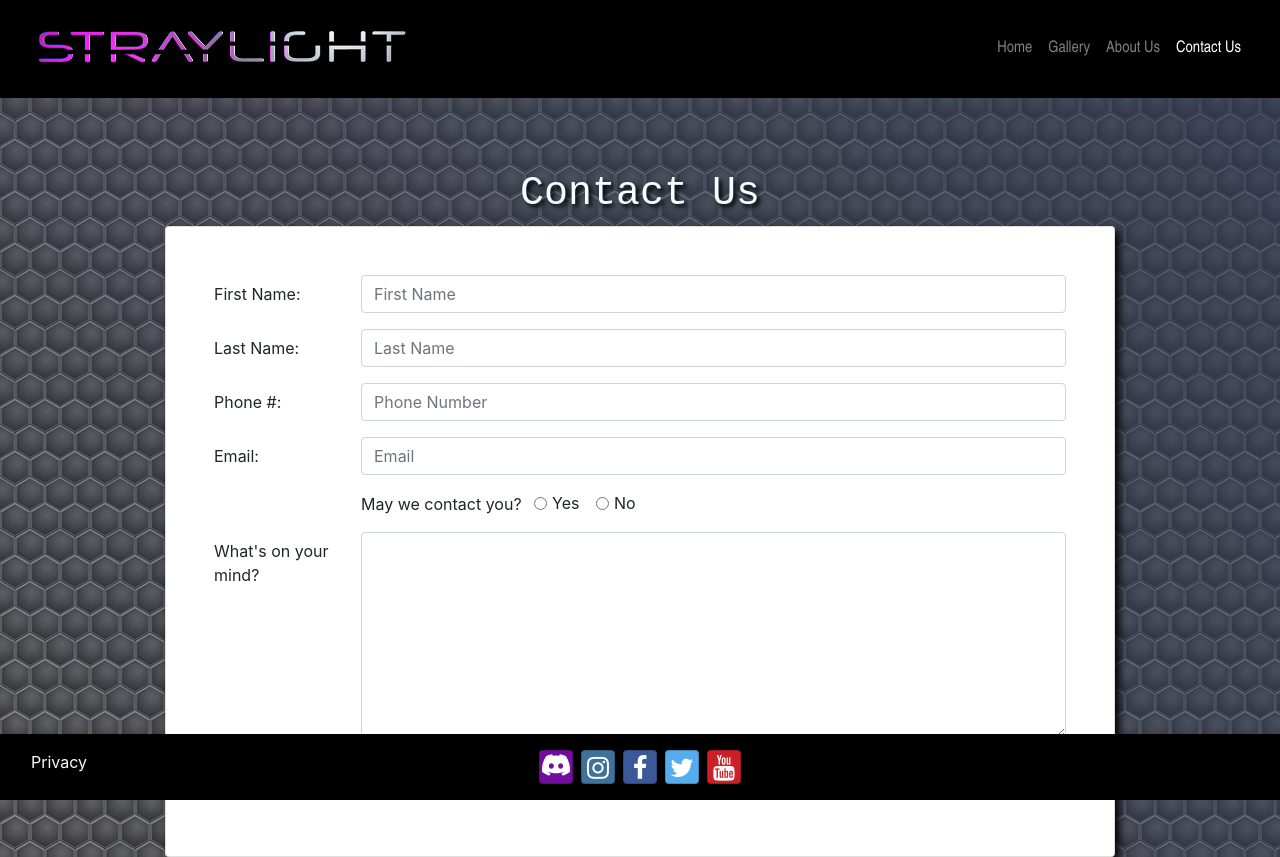
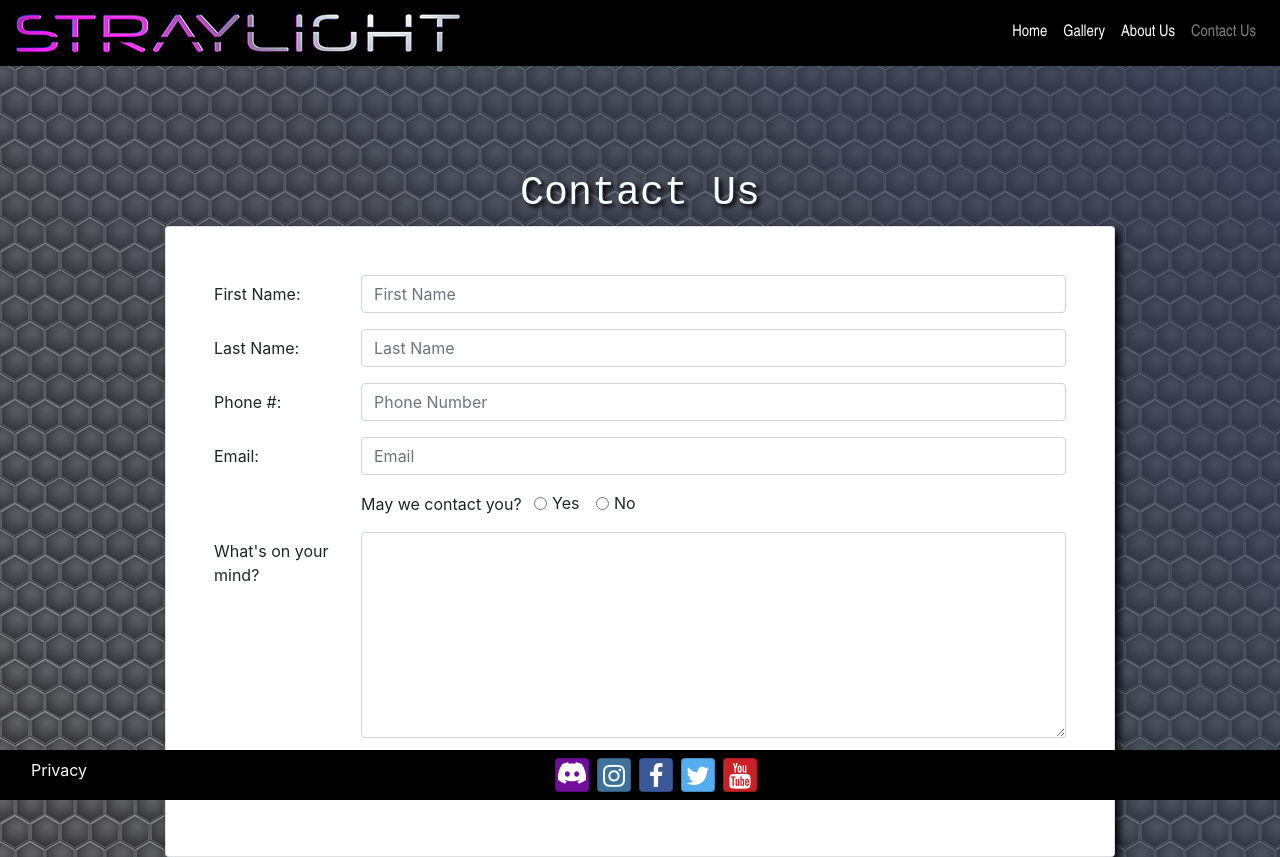
Before and after one commit to leojgan/portfolioPro1, a website: page contact.html in a window 1280 px wide. Drawn offline with nearby package versions, Linux system fonts and the light colour scheme; a web font is replaced by a local one.

Commit message:
fixed gallery page, other cosmetic tweaks

```diff
--- a/contact.html
+++ b/contact.html
@@ -21,19 +21,22 @@
     <body class="hex-bg">
         <header>
             <nav class="navbar navbar-expand-md navbar-dark fixed-top">
-                <div class="container-fluid">
-                    <a class="navbar-brand" href="index.html"><img src="img/logo_sm.png" alt="Straylight Logo" height="72" width="auto"/></a>
-                    <button class="navbar-toggler" type="button" data-toggle="collapse" data-target="#navbar">
-                        <span class="navbar-toggler-icon"></span>
-                    </button>
-                    <div class="collapse navbar-collapse" id="navbar">
-                        <ul class="navbar-nav text-nowrap ml-auto tenby-six">
-                            <li class="nav-item"><a class="nav-link" href="index.html">Home</a></li>
-                            <li class="nav-item"><a class="nav-link" href="gallery.html">Gallery</a></li>
-                            <li class="nav-item"><a class="nav-link" href="aboutus.html">About Us</a></li>
-                            <li class="nav-item active"><a class="nav-link" href="#">Contact Us</a></li>
-                        </ul>
-                    </div>
+                <!-- STRAYLIGHT Navbar Logo -->
+                <a class="navbar-brand" href="index.html">
+                    <img class="d-inline-block align-middle img-fluid" src="img/logo_nav.png" alt="Straylight Logo"/>
+                </a>
+                <!-- Menu Toggle Button -->
+                <button class="navbar-toggler" type="button" data-toggle="collapse" data-target="#navDropdown">
+                    <span class="navbar-toggler-icon"></span>
+                </button>
+                <!-- Dropdown / Site Navigation -->
+                <div id="navDropdown" class="collapse navbar-collapse">
+                    <ul class="navbar-nav text-nowrap ml-auto">
+                        <li class="nav-item active"><a class="nav-link" href="index.html">Home</a></li>
+                        <li class="nav-item active"><a class="nav-link" href="gallery.html">Gallery</a></li>
+                        <li class="nav-item active"><a class="nav-link" href="aboutus.html">About Us</a></li>
+                        <li class="nav-item"><a class="nav-link" href="#">Contact Us</a></li>
+                    </ul>
                 </div>
             </nav>
         </header>
@@ -41,7 +44,7 @@
         <div class="container">
             <div class="row">
                 <div class="col text" style="padding-top: 120px;">
-                    <h1>Contact Us</h1>
+                    <h1 class="storeHeader">Contact Us</h1>
                 </div>
             </div>
 
@@ -111,32 +114,32 @@
         </div>
 
         <footer class="fixed-bottom">
-            <div class="container-fluid">
+            <div class="container-fluid my-2">
                 <div class="row">
-                    <div class="col m-3">
+                    <div class="col mx-3">
                         <a class="text-decoration-none text-light tenby-six" role="button" href="privacy.html" data-toggle="modal" data-target="#privacyModal">Privacy</a>
                     </div>
                     <!-- SOCIAL MEDIA NAV LINKS -->
                     <div class="col d-flex justify-content-center">
-                        <a class="btn btn-social-icon btn-yahoo mx-1 my-3" href="http://discord.com/" target="_blank">
+                        <a class="btn btn-social-icon btn-yahoo mx-1" href="http://discord.com/" target="_blank">
                             <svg xmlns="http://www.w3.org/2000/svg" width="auto" height="28" fill="currentColor" class="bi bi-discord" viewBox="0 0 16 16">
                                 <path d="M13.545 2.907a13.227 13.227 0 0 0-3.257-1.011.05.05 0 0 0-.052.025c-.141.25-.297.577-.406.833a12.19 12.19 0 0 0-3.658 0 8.258 8.258 0 0 0-.412-.833.051.051 0 0 0-.052-.025c-1.125.194-2.22.534-3.257 1.011a.041.041 0 0 0-.021.018C.356 6.024-.213 9.047.066 12.032c.001.014.01.028.021.037a13.276 13.276 0 0 0 3.995 2.02.05.05 0 0 0 .056-.019c.308-.42.582-.863.818-1.329a.05.05 0 0 0-.01-.059.051.051 0 0 0-.018-.011 8.875 8.875 0 0 1-1.248-.595.05.05 0 0 1-.02-.066.051.051 0 0 1 .015-.019c.084-.063.168-.129.248-.195a.05.05 0 0 1 .051-.007c2.619 1.196 5.454 1.196 8.041 0a.052.052 0 0 1 .053.007c.08.066.164.132.248.195a.051.051 0 0 1-.004.085 8.254 8.254 0 0 1-1.249.594.05.05 0 0 0-.03.03.052.052 0 0 0 .003.041c.24.465.515.909.817 1.329a.05.05 0 0 0 .056.019 13.235 13.235 0 0 0 4.001-2.02.049.049 0 0 0 .021-.037c.334-3.451-.559-6.449-2.366-9.106a.034.034 0 0 0-.02-.019Zm-8.198 7.307c-.789 0-1.438-.724-1.438-1.612 0-.889.637-1.613 1.438-1.613.807 0 1.45.73 1.438 1.613 0 .888-.637 1.612-1.438 1.612Zm5.316 0c-.788 0-1.438-.724-1.438-1.612 0-.889.637-1.613 1.438-1.613.807 0 1.451.73 1.438 1.613 0 .888-.631 1.612-1.438 1.612Z"/>
                             </svg>
                         </a>
-                        <a class="btn btn-social-icon btn-instagram mx-1 my-3" href="http://instagram.com/" target="_blank">
+                        <a class="btn btn-social-icon btn-instagram mx-1" href="http://instagram.com/" target="_blank">
                             <i class="fa fa-instagram"></i>
                         </a>
-                        <a class="btn btn-social-icon btn-facebook mx-1 my-3" href="http://facebook.com/" target="_blank">
+                        <a class="btn btn-social-icon btn-facebook mx-1" href="http://facebook.com/" target="_blank">
                             <i class="fa fa-facebook"></i>
                         </a>
-                        <a class="btn btn-social-icon btn-twitter mx-1 my-3" href="http://twitter.com/" target="_blank">
+                        <a class="btn btn-social-icon btn-twitter mx-1" href="http://twitter.com/" target="_blank">
                             <i class="fa fa-twitter"></i>
                         </a>
-                        <a class="btn btn-social-icon btn-pinterest mx-1 my-3" href="http://youtube.com/" target="_blank">
+                        <a class="btn btn-social-icon btn-pinterest mx-1" href="http://youtube.com/" target="_blank">
                             <i class="fa fa-youtube"></i>
                         </a>
                     </div>
-                    <div class="col m-3">
+                    <div class="col">
                     </div>
                 </div>
             </div>
--- a/css/styles.scss
+++ b/css/styles.scss
@@ -39,13 +39,6 @@ footer {
 .grow { transition: all .2s ease-in-out; }
 
 .grow:hover { transform: scale(1.1); }
-
-h1, h3, h4 {
-    font-family: 'Bungee', 'Courier New', Courier, monospace;
-    color:azure;
-    text-align: center;
-    text-shadow: 3px 3px 4px black;
-}
 
 #hero{
     background-image: url("/img/ghost-xxl.jpg");
@@ -89,6 +82,13 @@ h1, h3, h4 {
     }
 }
 
+.storeHeader {
+    font-family: 'Bungee', 'Courier New', Courier, monospace;
+    color:azure;
+    text-align: center;
+    text-shadow: 3px 3px 4px black;
+}
+
 #storeLinks {
     .glow:hover {
         box-shadow: 0 0 15px white;
```
Also changed, not shown: aboutus.html (+24 -21 lines), gallery.html (+49 -28 lines), index.html (+3 -3 lines), privacy.html (+1 -1 lines), css/styles.css.
